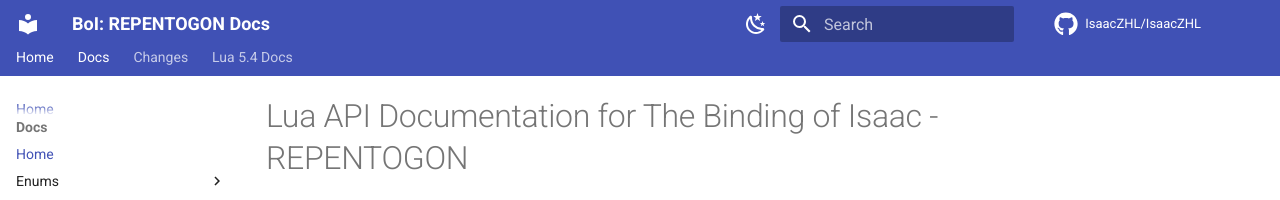
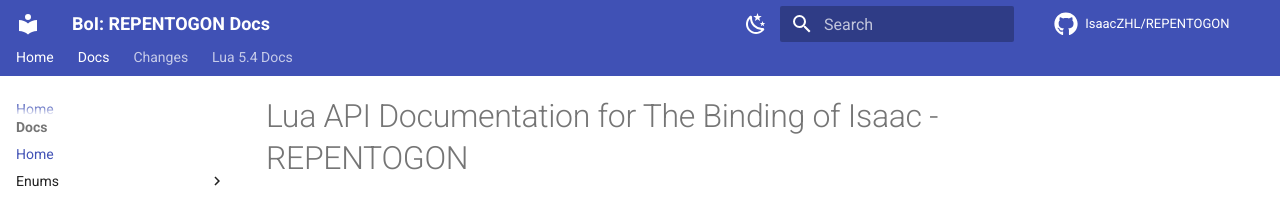
Before and after one commit to TeamREPENTOGON/REPENTOGON, an MkDocs documentation site: the page built from documentation/docs/index.md, in a window 1280 px wide. Shown: the top 200 px of the page. Built offline with MkDocs 1.6.1 and Material for MkDocs 9.7.7, drawn with Linux system fonts in a browser that asks for light colours; comment, search, counter and statistics services are not loaded; the version menu is left out.

Commit message:
docs: oh, there was more links

```diff
--- a/documentation/mkdocs.yml
+++ b/documentation/mkdocs.yml
@@ -151,8 +151,8 @@
 plugins:
 - search:
     separator: "[\\s\\-\\.\\_\\\xB7]+"
-repo_name: IsaacZHL/IsaacZHL
-repo_url: https://github.com/IsaacZHL/IsaacZHL
+repo_name: IsaacZHL/REPENTOGON
+repo_url: https://github.com/IsaacZHL/REPENTOGON
 site_name: 'BoI: REPENTOGON Docs'
 site_url: https://repentogon.com
 theme:
```
